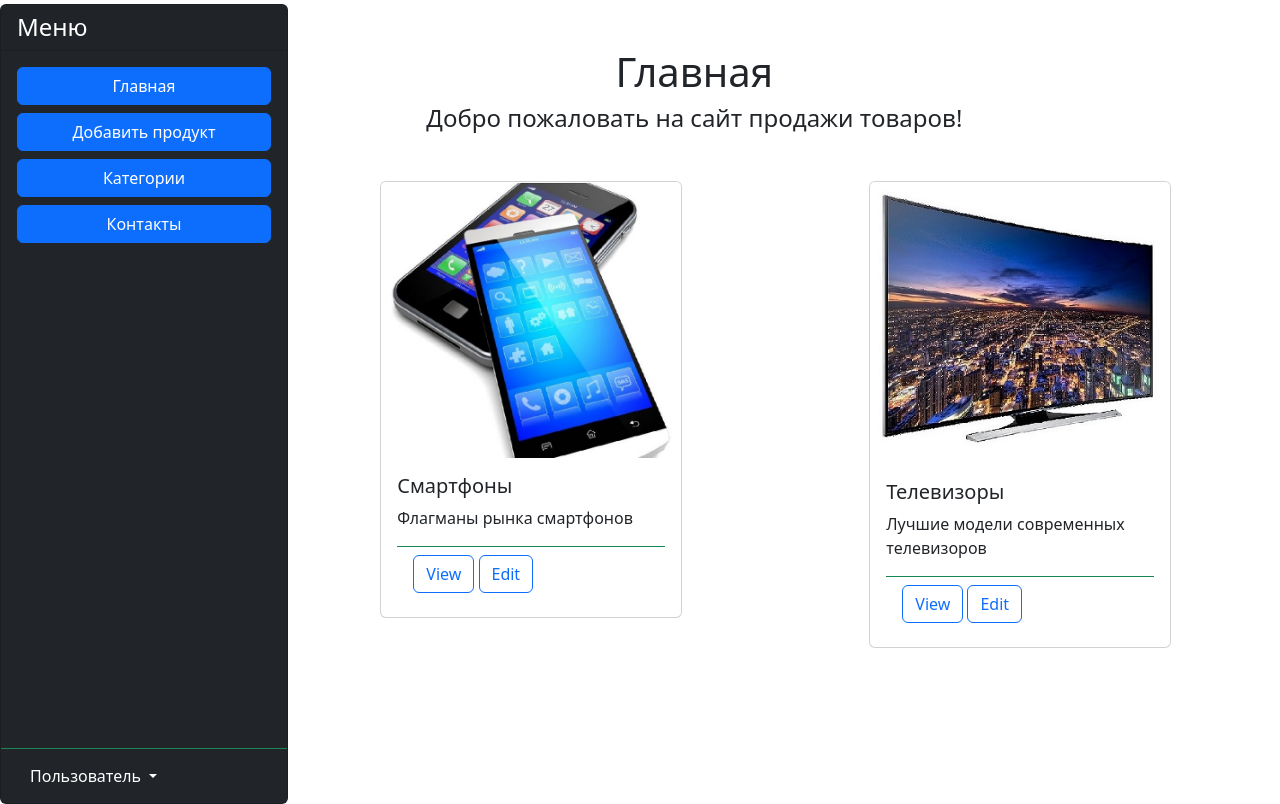
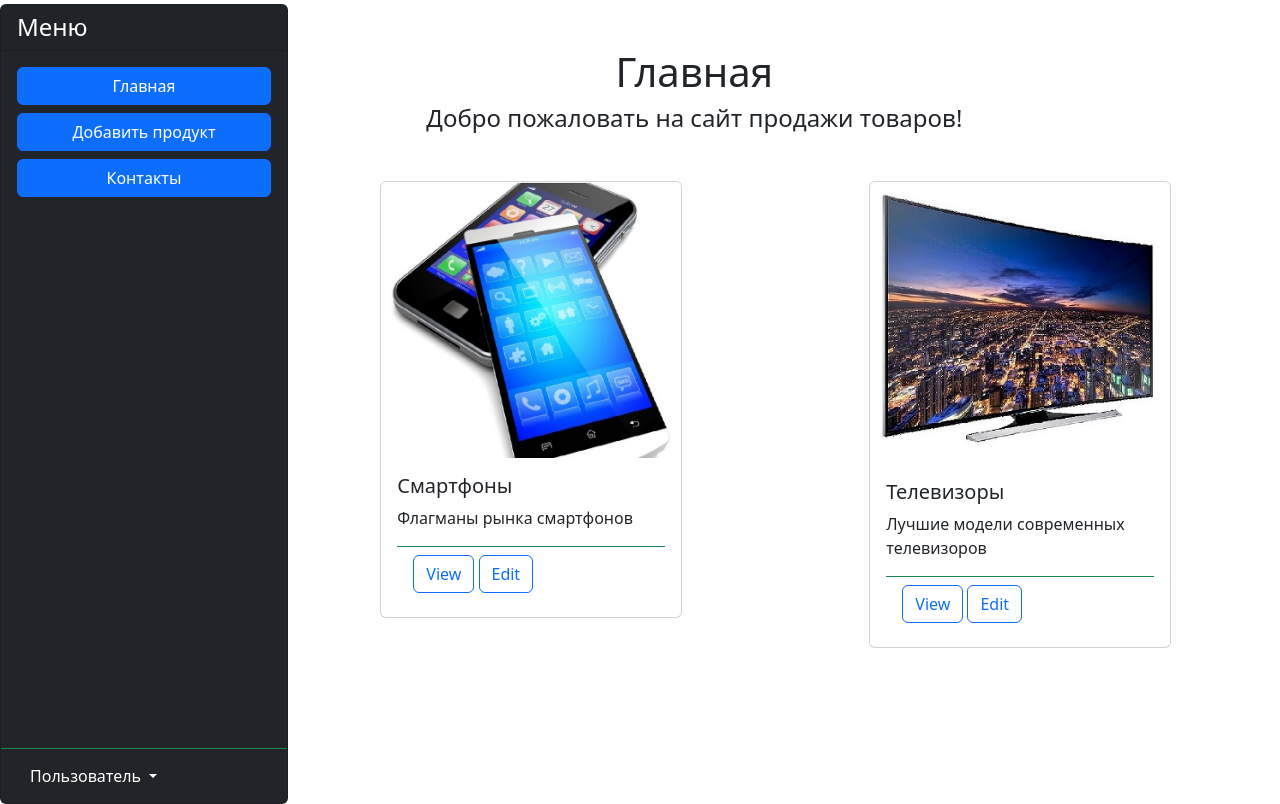
Before and after one commit to PetrMaev/online_shop, a Django app: page / in a window 1280 px wide. Run offline with Django 5.2, Linux system fonts and the light colour scheme; data comes from the database, SQL or seed files in the repository; parts of the project's set-up code (start-up, migrations or seed data) failed here and were passed over; some libraries are stand-ins or nearby versions.

Commit message:
edit menu

```diff
--- a/catalog/templates/catalog/inc_menu.html
+++ b/catalog/templates/catalog/inc_menu.html
@@ -14,9 +14,6 @@
                         <button type="button" class="btn btn-primary w-100">Все продукты</button>
                     </a>
                     {% endif %}
-                    <a href="{% url 'catalog:categories_list' %}">
-                        <button type="button" class="btn btn-primary w-100">Категории</button>
-                    </a>
                     {% if user.is_authenticated %}
                     <a href="#">
                         <button type="button" class="btn btn-primary w-100">Заказы</button>
```
